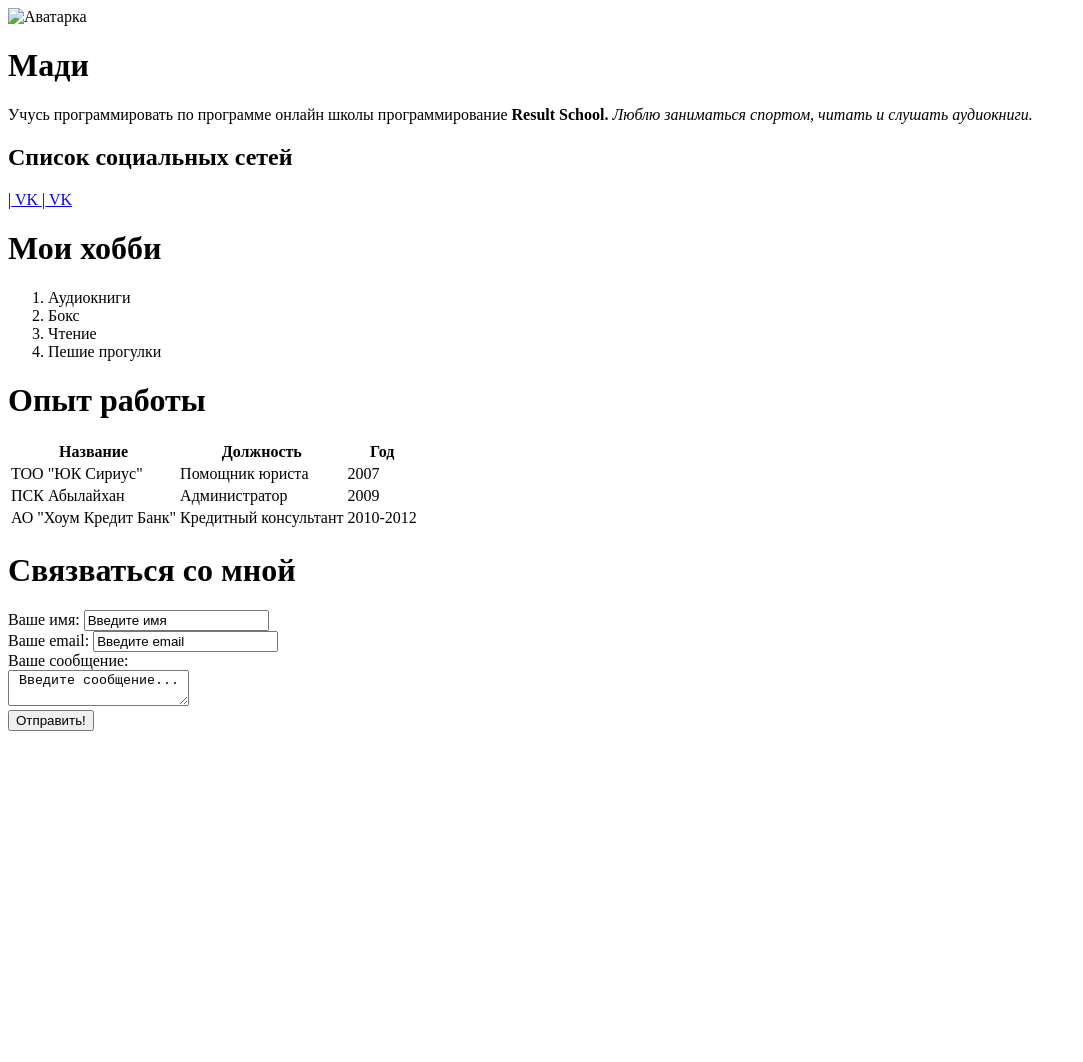
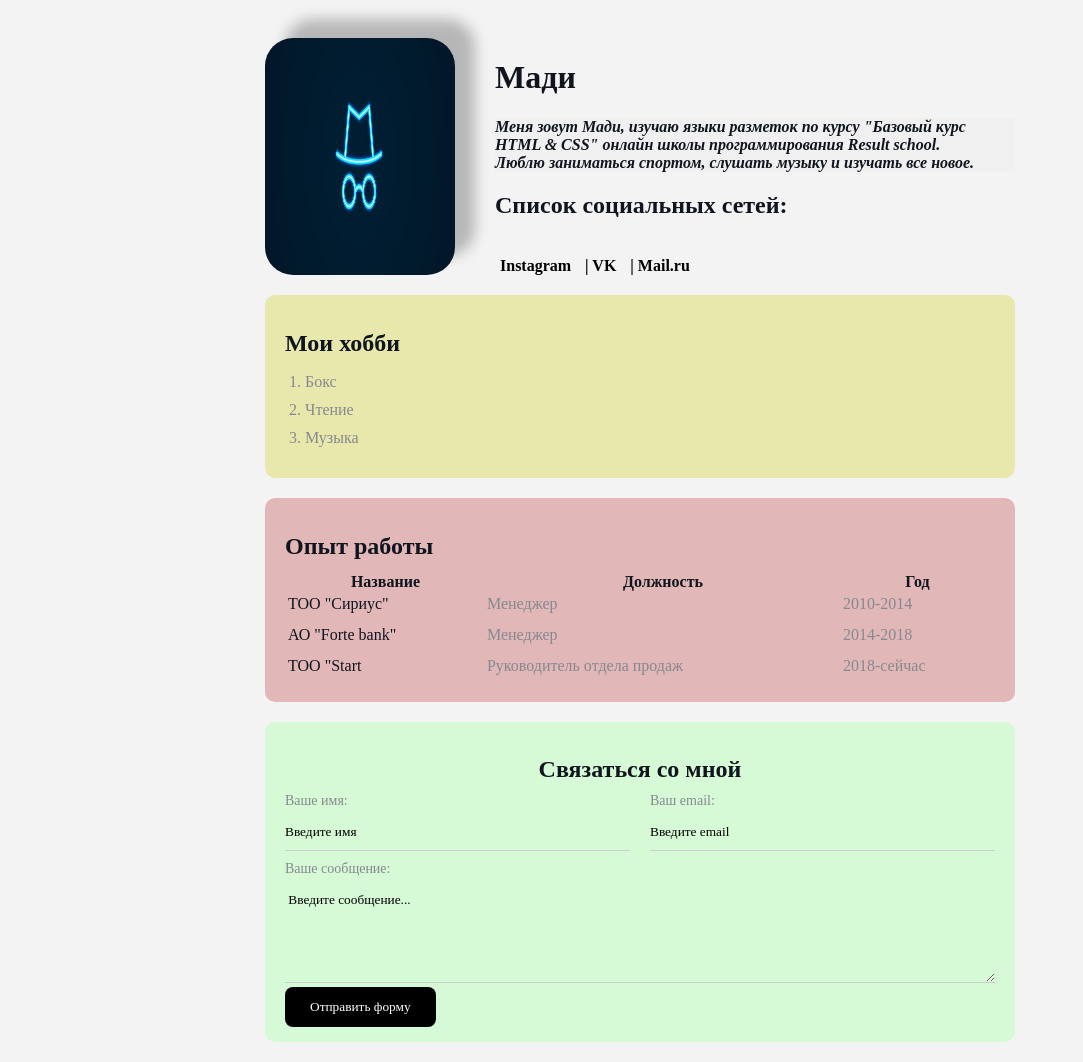
Before and after one commit to Madi-Almaty/resume01, a plain HTML site: page index.html in a window 1280 px wide. Shown: the whole page, without its empty margins (0-1083 px from the left). Before the commit the page ends 800 px from the top, so only its background shows below. Drawn offline with Linux system fonts and the light colour scheme.

Commit message:
Add styles

```diff
--- a/index.html
+++ b/index.html
@@ -3,85 +3,106 @@
 <head>
     <meta charset="UTF-8">
     <meta http-equiv="X-UA-Compatible" content="IE=edge">
-    <meta name="viewport" content="width=<device-width>, initial-scale=1.0">
-    <title>Document</title>
+    <meta name="viewport" content="width=device-width, initial-scale=1.0">
+    <meta name="keywords" content="html, css, coursr, tags" >
+    <meta name="description" content="Это базовый курс по HTML">
+    <title>HTML Course</title>
+    <link rel="stylesheet" href="style.css">
 </head>
 <body>
-    <img src="imgs/img01.jpg" width="200" alt="Аватарка"
 
-    <br>
+    <div class="container">
+
+    <div class="info">
+    <img src="avatarka.jpg" alt="Аватарка" class="avatar">
+
+    <div class="info-text">
 
     <h1>Мади</h1>
-    <p> Учусь программировать по программе онлайн школы программирование <strong> Result School.</strong> <em>Люблю заниматься спортом, читать и слушать аудиокниги.</em> </p>
-    <h2> Список социальных сетей</h2>
 
-        |<a href="https://vk.com/id173354933" target="_blank"> VK </a>
-       |<a href="https://vk.com/id173354933" target="_blank"> VK </a>
+    <p>Меня зовут <strong>Мади</strong>, изучаю языки разметок по курсу <em>"Базовый курс HTML & CSS"</em> онлайн школы программирования <strong> Result school.</strong>  </p>
 
-    <h1>Мои хобби</h1>
-    <ol>
-        <li>Аудиокниги</li>
-        <li>Бокс</li>
-        <li>Чтение</li>
-        <li>Пешие прогулки</li>
-    </ol>
+    <p>Люблю <strong>заниматься спортом, слушать музыку и изучать все новое.</strong> </p>
 
-    <h1> Опыт работы </h1>
- <table>
+       <h2>Список социальных сетей:</h2>
+       <br>
+
+       <a href="#"  target="_blank">Instagram </a>
+       <a href="https://vk.com/id173354933"  target="_blank">  | VK </a>
+       <a href="https://my.mail.ru/mail/madi89.89/" target="_blank">  | Mail.ru</a>
+    </div>
+    </div>
+<div class="card bg-yellow">
+       <h2>Мои хобби</h2>
+<ol class="list">
+    <li>Бокс</li>
+    <li>Чтение</li>
+    <li>Музыка</li>
+</div>
+
+<div class="card bg-red">
+<h2>Опыт работы</h2>
+</ol>
+ <table class="table">
 <thead>
-<tr>
-<th>Название</th>
+    <tr>
+<th> Название</th>
 <th>Должность</th>
 <th>Год</th>
 </tr>
 </thead>
 <tbody>
 <tr>
-    <td> ТОО "ЮК Сириус"  </td>
-    <td> Помощник юриста </td>
-    <td> 2007 </td>
+    <td>ТОО "Сириус"</td>
+    <td> Менеджер</td>
+    <td>2010-2014</td>
 </tr>
 <tr>
-    <td> ПСК Абылайхан </td>
-    <td>  Администратор </td>
-    <td> 2009  </td>
-</tr>
-<tr>
-    <td> АО "Хоум Кредит Банк"  </td>
-    <td> Кредитный консультант  </td>
-    <td> 2010-2012  </td>
+<td> АО "Forte bank" </td>
+<td>  Менеджер</td>
+<td>2014-2018</td>
 </tr>
 
+<tr>
+    <td>ТОО "Start</td>
+    <td>Руководитель отдела продаж</td>
+    <td>2018-сейчас</td>
+</tr>
+</tbody>
+ </table>
+</div>
 
-</tbody>
+<div class="card bg-green" >
 
+ <form class="form">
+    <h2> Связаться со мной</h2>
+<div class="form-row">
 
- </table>
+<div class="form-group">
+    <label for="name"> Ваше имя:</label>
+    <input type="name" id="name" value="Введите имя">
+</div>
 
- <h1> Связваться со мной</h1>
-    <form>
-        <div>
-            <label for="name"> Ваше имя: </label>
-            <input type="name" id="name" value="Введите имя">
-                </div>
+<div class="form-group">
+    <label for="email"> Ваш email:</label>
+    <input type="email" id="email" value="Введите email">
+    </div>
+</div>
 
-                <div>
-            <label for="email"> Ваше email: </label>
-            <input type="email" id="email" value="Введите email">
-                </div>
+<div class="form-group">
+<label for="massage"> Ваше сообщение:</label>
+<textarea id="massage" cols="15" rows="5"> Введите сообщение... </textarea>
 
-                <div>
-            <label for="massage"> Ваше сообщение: </label>
-            <br>
-            <textarea id="massage"> Введите сообщение...</textarea>
-                </div>
+</div>
 
-           <!--      <button type="submit"> Отправить!</button> -->
-                <input type="submit" value="Отправить!">
+<button type="submit" class="btn"> Отправить форму</button>
 
 
 
-    </form>
+ </form>
+</div>
+
+</div>
 
 </body>
 </html>
--- /dev/null
+++ b/style.css
@@ -0,0 +1,177 @@
+@import url('https://fonts.googleapis.com/css2?family=Roboto:ital,wght@0,400;1,300&display=swap');
+
+body {
+    font-family: 'Roboto' sans-serif;
+    font-size: 16px;
+    font-weight: normal;
+    background: #f3f3f3 ;
+    color: #0f141e;}
+
+    .container  {
+      max-width: 750px;
+      margin: auto;
+      padding-top: 30px;
+    }
+
+    .avatar {
+      width: 190px;
+      border-radius: 28px;
+      box-shadow: 20px -19px 14px rgba(0, 0, 0, .25);
+          }
+          a {
+            color: #000;
+            font-weight: bold;
+            text-decoration: none;
+            margin: 5px;
+          }
+
+          a:hover {
+            color: rgb(238, 175, 15);
+
+            text-decoration: underline;
+          }
+
+          a:active {
+            color: blue;
+          }
+
+            a:visited {
+            color: grey;
+          }
+          .btn {
+            background: #000;
+            color: #fff;
+            cursor: pointer;
+            border: none;
+            padding: 12px 25px;
+            border-radius: 8px;
+            font-family: inherit;
+          }
+
+          .btn:hover {
+            opacity: .8;
+          }
+
+
+
+
+.info {
+  margin-bottom: 20px ;
+  display: flex;
+}
+
+.info-text {
+  margin-left: 40px;
+}
+
+  .info-text p {
+font-style: italic;
+font-weight: bold;
+background-color: #f0f0f0;
+margin: 0;
+  }
+
+  info-text h4 {
+    margin-bottom: 10px;
+  }
+
+  @media (max-width:650px) {
+    .info {
+      display: block;
+      text-align: center;
+    }
+  }
+
+    .card {
+    border-radius: 10px;
+    padding: 15px 20px;
+    margin-bottom: 20px;
+     }
+
+     .card h2 {
+       margin-bottom: 10px;
+     }
+
+    .bg-yellow {
+      background: rgb(232, 232, 172);
+    }
+
+    .bg-red {
+      background: rgb(225, 183, 183);
+    }
+
+    .bg-green {
+      background: rgb(214, 250, 214);
+    }
+
+    .list {
+      padding: 0px 20px;
+    }
+    .list li {
+      color: #86898f;
+      margin-bottom: 10px;
+    }
+
+    .table {
+      width: 100%;
+    }
+
+    .table td {
+      padding-bottom: 10px;
+    }
+
+    .table td:nth-child(2),
+     .table td:nth-child(3) {
+      color: #86898f;
+    }
+
+    .form  h2 {
+      text-align: center;
+    }
+
+    .form-row {
+      margin-bottom: 10px;
+      display: flex;
+    }
+
+    .form-row .form-group {
+
+      margin-right: 20px;
+      /* width: calc(50-20px); */
+          /* display: inline-block; */
+      width: 50%;
+    }
+    .form-row .form-group:last-child {
+      margin-right: 0;
+    }
+
+    @media (max-width: 650px) {
+      .form-row {
+        display: block;
+      }
+      .form-row .form-group {
+        width: 100%;
+        margin-right: 0;
+        margin-bottom: 10px;
+
+      }
+
+    }
+
+    .form-group label {
+      display: block;
+      font-size: 14px;
+      color:#86898f ;
+    }
+
+    .form-group input, .form-group textarea {
+      width: 100%;
+      box-sizing: border-box;
+      border: none;
+      background: transparent;
+      border-bottom: 1px solid #ccc;
+      color: #000;
+      padding: 15px 0 10px;
+      outline: none;
+      font-family: inherit;
+    }
```
Also changed, not shown: avatarka.jpg (added).
